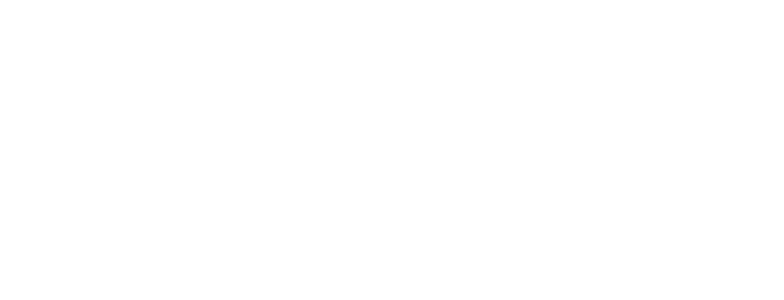
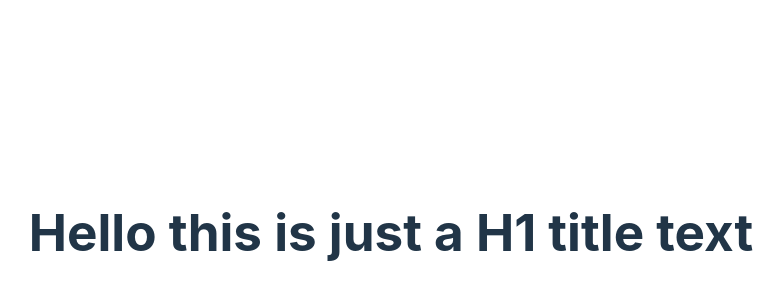
Before and after one commit to GeorgeTegos/practice-app, a React (Vite) app in the folder personal-app/: page / in a window 1280 px wide. Shown: the part 168-468 px from the top of the page, without its empty margins (249-1033 px from the left). Built offline with nearby package versions, Linux system fonts and the light colour scheme.

Commit message:
adding h1 element

```diff
--- a/personal-app/src/App.jsx
+++ b/personal-app/src/App.jsx
@@ -8,7 +8,7 @@
 
   return (
     <>
-
+      <h1>Hello this is just a H1 title text</h1>
     </>
   )
 }
```
